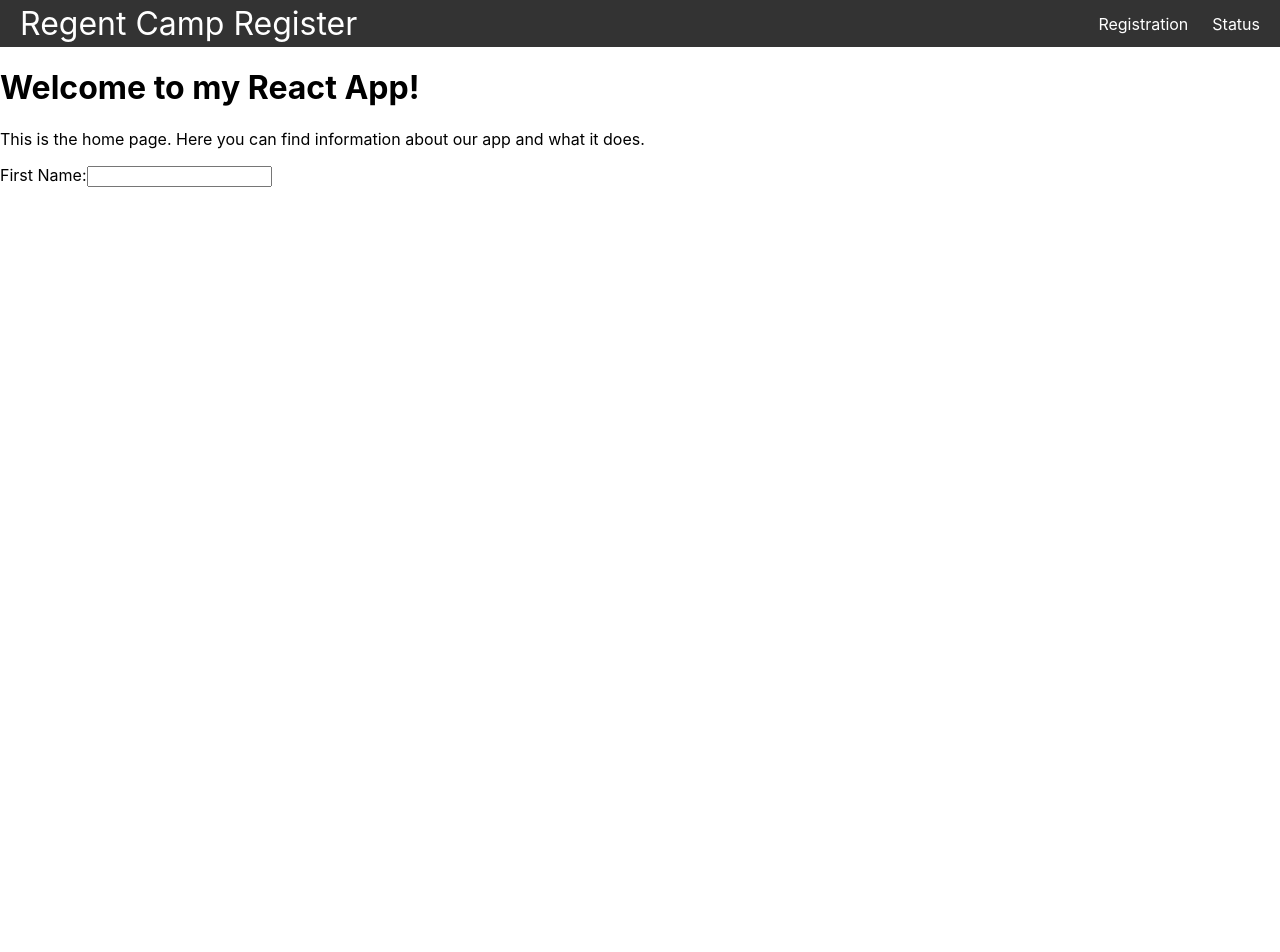
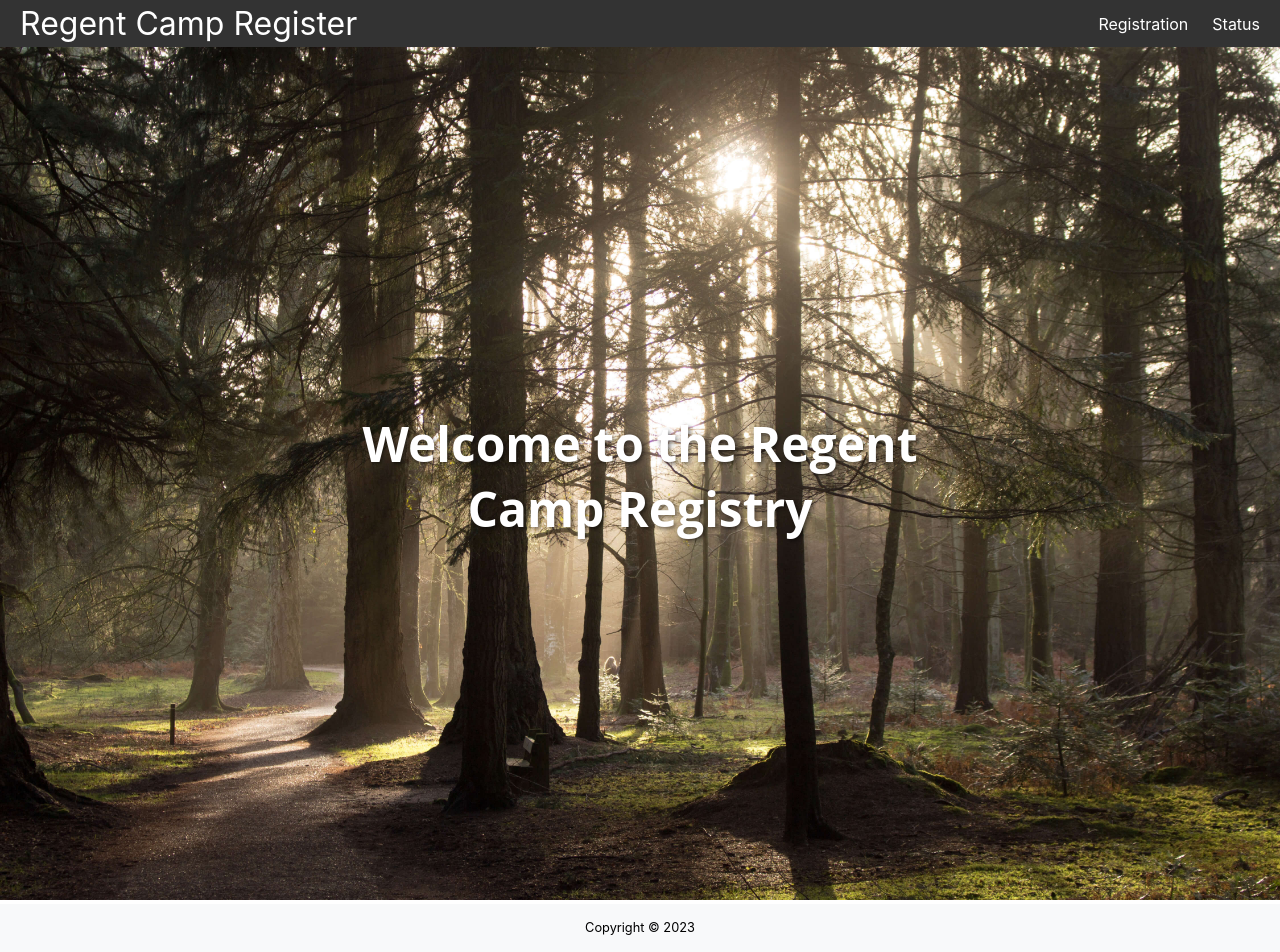
Before and after one commit to Awpertunistic/djangoRegentCamp, a React (Create React App) app: page / in a window 1280 px wide. Shown: the top 952 px of the page. Before the commit the page ends 800 px from the top, so only its background shows below. Built offline with nearby package versions, Linux system fonts and the light colour scheme.

Commit message:
Home Page Styling
Spent some time styling the Home page. Added a png and styling to refine the look.

```diff
--- /dev/null
+++ b/src/pages/Home.css
@@ -0,0 +1,46 @@
+.body {
+  min-height: 100vh;
+  display: flex;
+  flex-direction: column;
+  font-family: 'Open Sans', sans-serif;
+}
+
+.container {
+  position: relative;
+}
+
+.container img {
+  width: 100%;
+  height: auto;
+}
+
+.text {
+  position: absolute;
+  top: 50%;
+  left: 50%;
+  transform: translate(-50%, -50%);
+  text-align: center;
+  text-shadow: 2px 2px 4px rgba(0, 0, 0, 0.5);
+  color: rgb(255, 255, 255);
+  font-family: 'Open Sans', sans-serif;
+  font-size: 24px;
+}
+
+.wrapper {
+    min-height: 100%;
+    margin-bottom: -60px; /* set margin to be the negative height of the footer */
+    height: 100%;
+  }
+
+.footer {
+    background-color: #f8f9fa;
+    padding: 1rem;
+    text-align: center;
+    height: 60px;
+    margin-top: auto;
+  }
+
+  .footer__text {
+    font-size: 0.8rem;
+    margin: 0;
+  }
--- a/src/pages/Home.js
+++ b/src/pages/Home.js
@@ -1,17 +1,26 @@
 import React from "react";
+import "./Home.css";
+import Forest from "./Forest.jpg";
 
 function Home() {
   return (
     <div>
-      <h1>Welcome to my React App!</h1>
-      <p>
-        This is the home page. Here you can find information about our app and
-        what it does.
-      </p>
-      <form>
-        <label for="fname">First Name:</label>
-        <input type="text" id="fname" name="fname"></input>
-      </form>
+      <body>
+        <div className="container">
+          <img
+            src={Forest}
+            alt="Forest"
+          ></img>
+          <div className="text">
+            <h1>Welcome to the Regent Camp Registry</h1>
+          </div>
+        </div>
+        <footer class="footer">
+          <div class="container">
+            <p class="footer__text">Copyright © 2023</p>
+          </div>
+        </footer>
+      </body>
     </div>
   );
 }
--- a/src/pages/Registration.css
+++ b/src/pages/Registration.css
@@ -27,6 +27,24 @@
     height: 150px;
   }
 
+  .form__select {
+    display: block;
+    width: 100%;
+    padding: 0.5rem;
+    border-radius: 4px;
+    border: 1px solid #ccc;
+    background-color: #fff;
+    font-size: 1rem;
+    line-height: 1.5;
+    transition: border-color 0.15s ease-in-out, box-shadow 0.15s ease-in-out;
+  }
+
+  .form__select:focus {
+    border-color: #007bff;
+    outline: 0;
+    box-shadow: 0 0 0 0.2rem rgba(0, 123, 255, 0.25);
+  }
+
   .form__submit-btn {
     padding: 10px;
     font-size: 16px;
```
Also changed, not shown: src/pages/Forest.jpg (added), src/pages/Hammock.jpeg (added).
